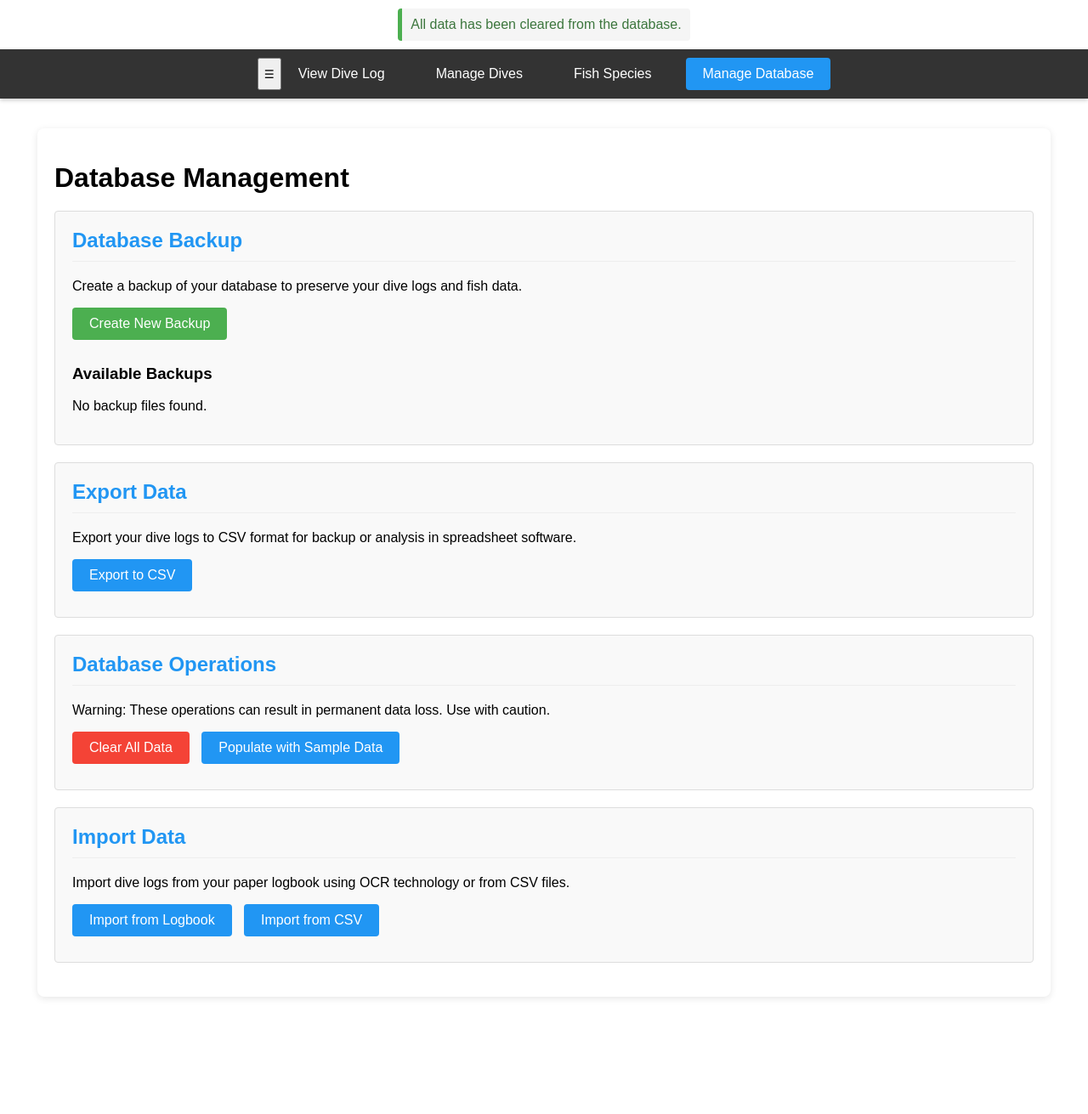
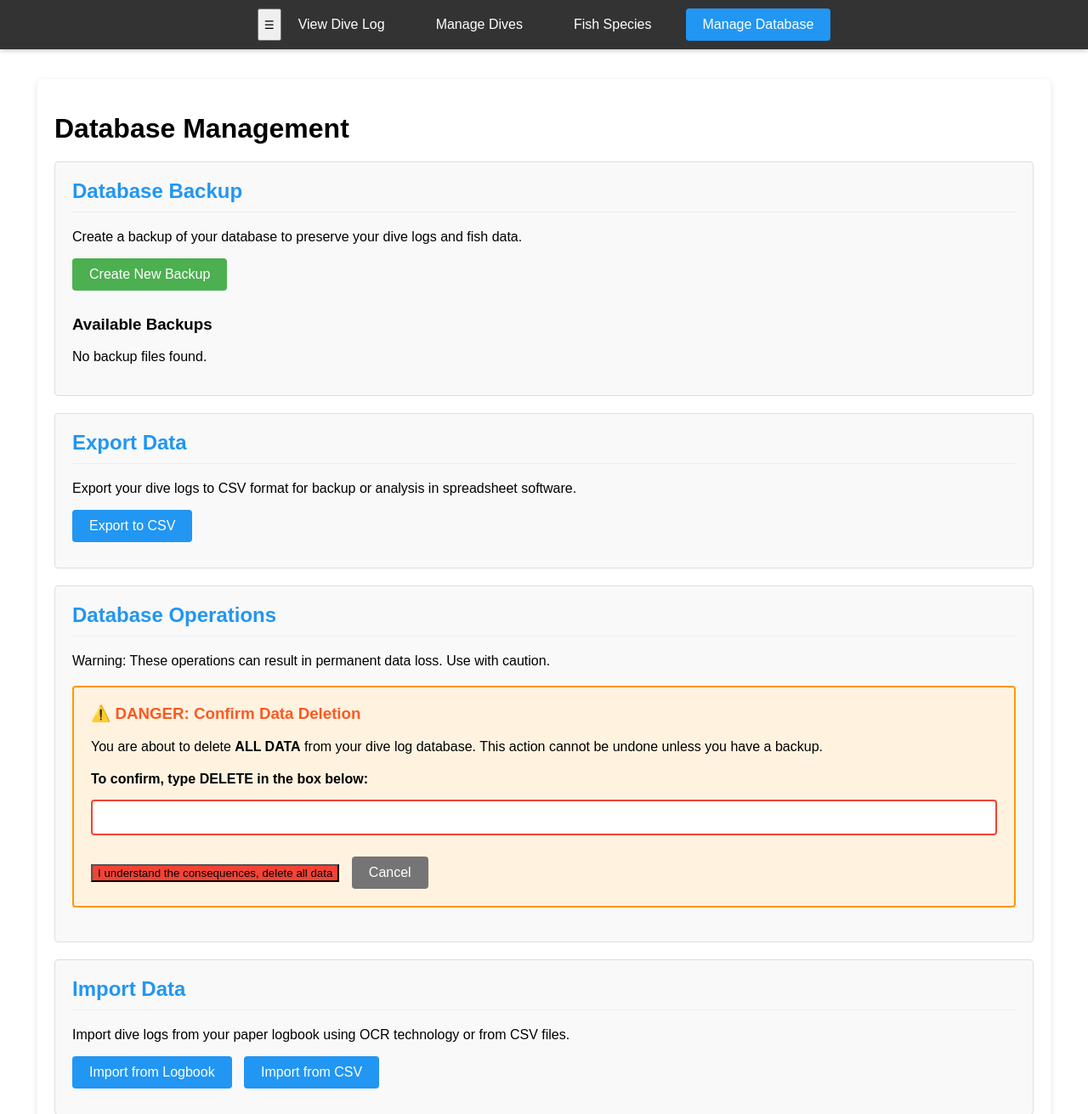
Before and after one commit to sw82/divelog, a PHP site: page /manage_db.php?action=clear_db&confirm=yes in a window 1280 px wide. Shown: the top 1311 px of the page at 85% size. Before the commit the page ends 1175 px from the top, so only its background shows below. Run offline with PHP 8.4, Linux system fonts and the light colour scheme.

Commit message:
Implemented security enhancements: added confirmation dialogs for destructive actions and converted direct queries to prepared statements

```diff
--- a/manage_db.php
+++ b/manage_db.php
@@ -272,8 +272,10 @@ if (isset($_GET['action']) && $_GET['action'] === 'create_backup') {
 
 // Handle clear database request
 if (isset($_GET['action']) && $_GET['action'] === 'clear_db') {
-    // Only proceed if confirmation is given
-    if (isset($_GET['confirm']) && $_GET['confirm'] === 'yes') {
+    $confirmed = isset($_GET['confirm']) && $_GET['confirm'] === 'yes';
+
+    // Enhanced security: Only proceed if explicitly confirmed with verification code
+    if ($confirmed && isset($_POST['verification_code']) && $_POST['verification_code'] === 'DELETE') {
         try {
             // Start transaction
             $conn->begin_transaction();
@@ -302,6 +304,9 @@ if (isset($_GET['action']) && $_GET['action'] === 'clear_db') {
             $conn->rollback();
             outputError("Database operation failed: " . $e->getMessage());
         }
+    } else if ($confirmed) {
+        // Show verification form
+        $showVerificationForm = true;
     }
 }
 
@@ -510,6 +515,40 @@ if (isset($_GET['action']) && $_GET['action'] === 'populate_sample') {
             background-color: #ffebee;
             border-left: 5px solid #f44336;
         }
+        .warning-box {
+            background-color: #fff3e0;
+            border: 2px solid #ff9800;
+            border-radius: 4px;
+            padding: 20px;
+            margin: 20px 0;
+        }
+        .warning-box h3 {
+            color: #ff5722;
+            margin-top: 0;
+        }
+        .verification-form {
+            margin-top: 20px;
+        }
+        .verification-form input[type="text"] {
+            padding: 10px;
+            width: 100%;
+            border: 2px solid #f44336;
+            border-radius: 4px;
+            font-size: 16px;
+            margin: 10px 0;
+        }
+        .cancel-button {
+            display: inline-block;
+            padding: 10px 20px;
+            background-color: #757575;
+            color: white;
+            text-decoration: none;
+            border-radius: 4px;
+            margin-left: 10px;
+        }
+        .cancel-button:hover {
+            background-color: #616161;
+        }
     </style>
 </head>
 <body>
@@ -573,8 +612,25 @@ if (isset($_GET['action']) && $_GET['action'] === 'populate_sample') {
         <div class="card">
             <h2>Database Operations</h2>
             <p>Warning: These operations can result in permanent data loss. Use with caution.</p>
-            <a href="?action=clear_db&confirm=yes" class="action-button danger-button" onclick="return confirm('WARNING: This will delete ALL data from your database. This action cannot be undone unless you have a backup. Are you sure you want to continue?');">Clear All Data</a>
-            <a href="?action=populate_sample" class="action-button" onclick="return confirm('This will add sample data to your database. Continue?');">Populate with Sample Data</a>
+
+            <?php if (isset($showVerificationForm) && $showVerificationForm): ?>
+                <div class="warning-box">
+                    <h3>⚠️ DANGER: Confirm Data Deletion</h3>
+                    <p>You are about to delete <strong>ALL DATA</strong> from your dive log database. This action cannot be undone unless you have a backup.</p>
+
+                    <form method="post" action="?action=clear_db&confirm=yes" class="verification-form">
+                        <div class="form-group">
+                            <label for="verification_code">To confirm, type <strong>DELETE</strong> in the box below:</label>
+                            <input type="text" id="verification_code" name="verification_code" required autocomplete="off">
+                        </div>
+                        <button type="submit" class="danger-button">I understand the consequences, delete all data</button>
+                        <a href="manage_db.php" class="cancel-button">Cancel</a>
+                    </form>
+                </div>
+            <?php else: ?>
+                <a href="?action=clear_db&confirm=yes" class="action-button danger-button">Clear All Data</a>
+                <a href="?action=populate_sample" class="action-button" onclick="return confirm('This will add sample data to your database. Continue?');">Populate with Sample Data</a>
+            <?php endif; ?>
         </div>
 
         <div class="card">
```
Also changed, not shown: get_dive_data.php (+8 -1 lines), index.php (+17 -7 lines), populate_db.php (+89 -6 lines).
